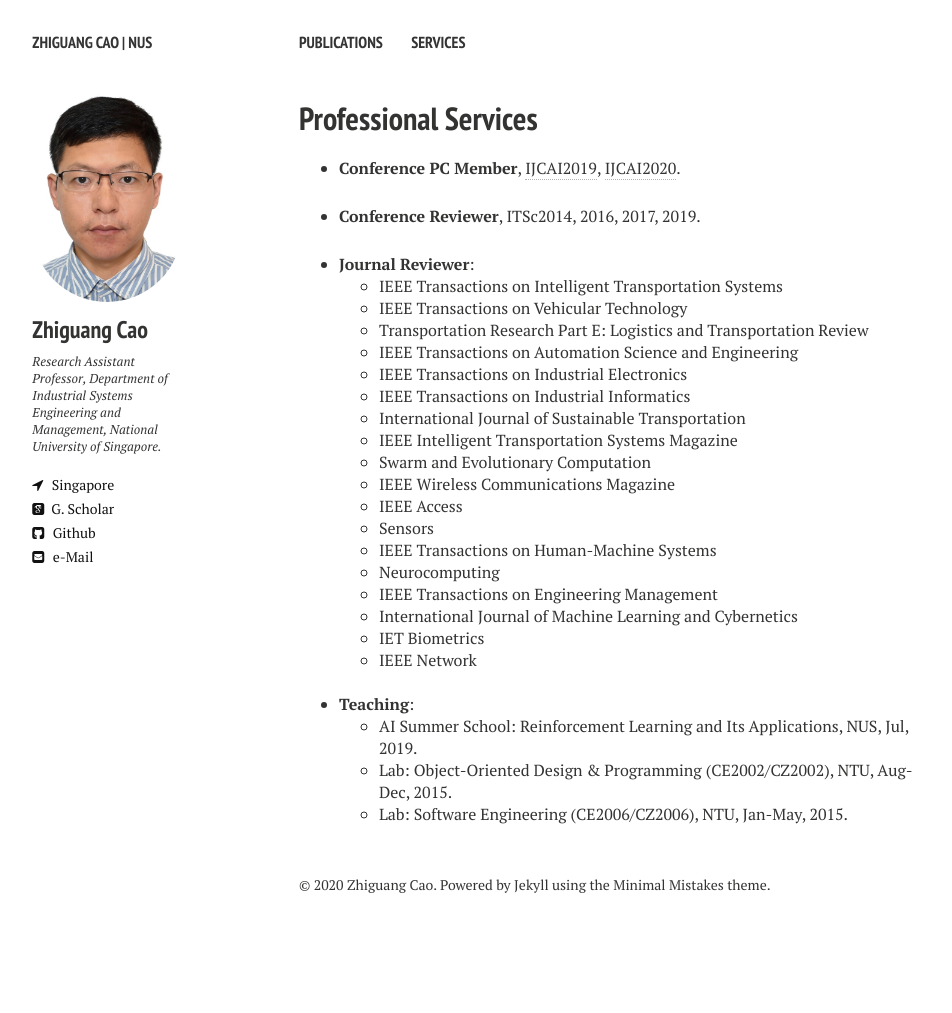
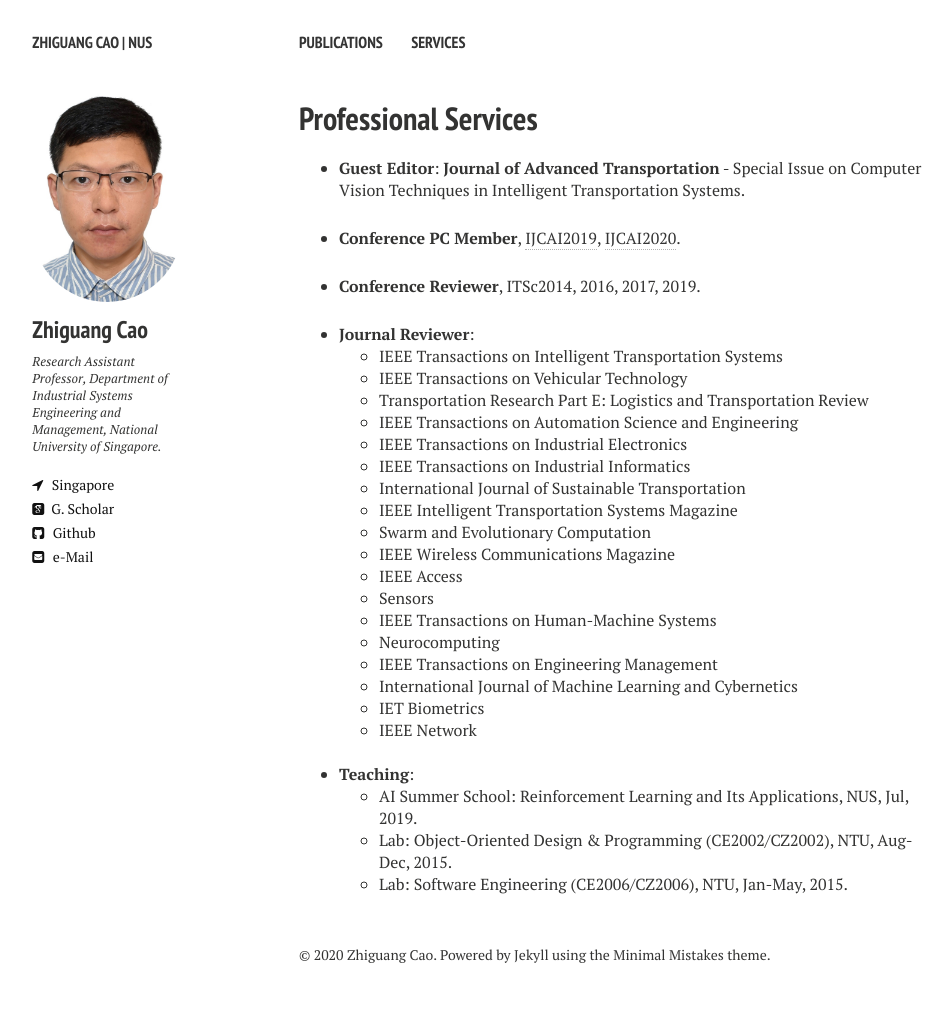
Before and after one commit to zhiguangcaosg/zhiguangcaosg.github.io, a Jekyll site: the page built from tools.md, in a window 1280 px wide. Shown: the whole page, without its empty margins (21-973 px from the left). Built offline with Jekyll 4.4.1, drawn with Linux system fonts in a browser that asks for light colours; nearby versions of some CDN libraries; before the commit the page ends 943 px from its top, so only the background shows below that.

Commit message:
Update tools.md

```diff
--- a/tools.md
+++ b/tools.md
@@ -15,6 +15,13 @@ comments: false
 </p>
 </li>
 -->
+
+<li>
+<p>
+<b>Guest Editor</b>: <b>Journal of Advanced Transportation</b> - Special Issue on Computer Vision Techniques in Intelligent Transportation Systems.
+</p>
+</li>
+
 
 <li>
 <p>
```
